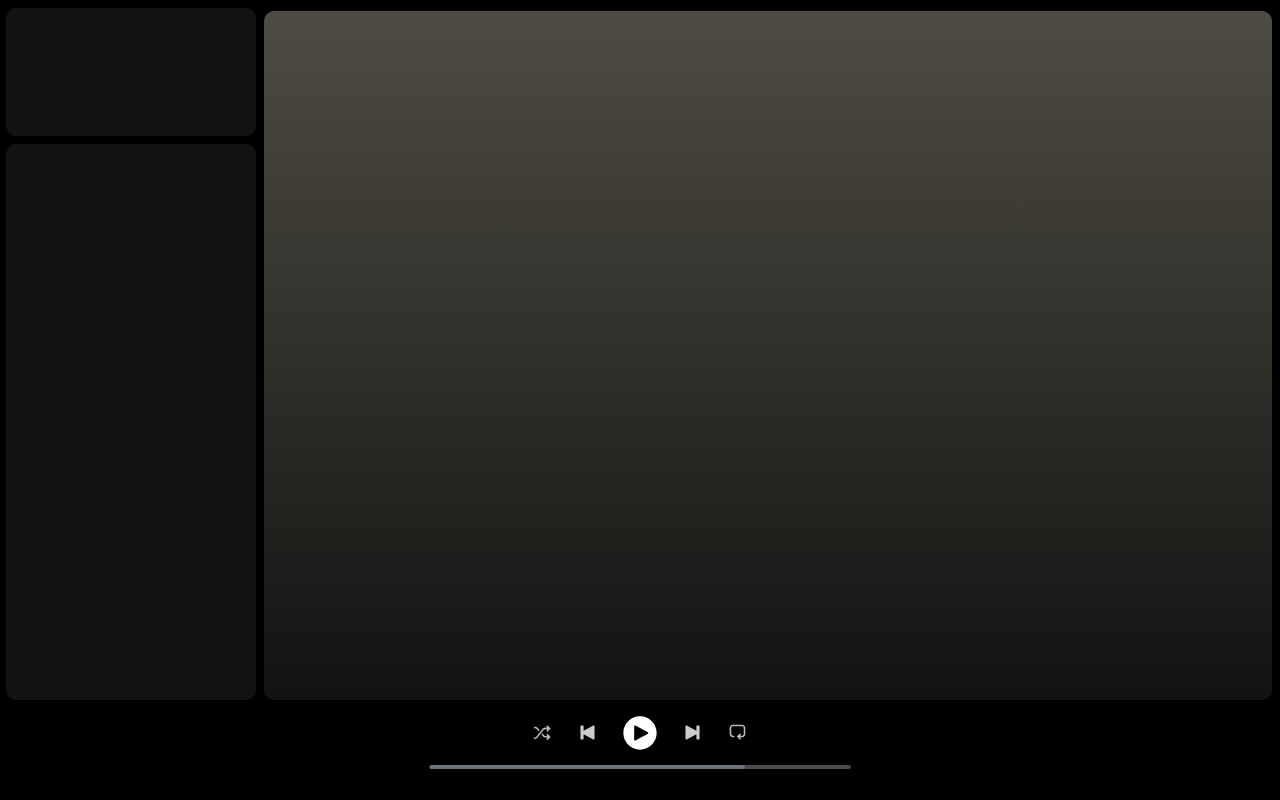
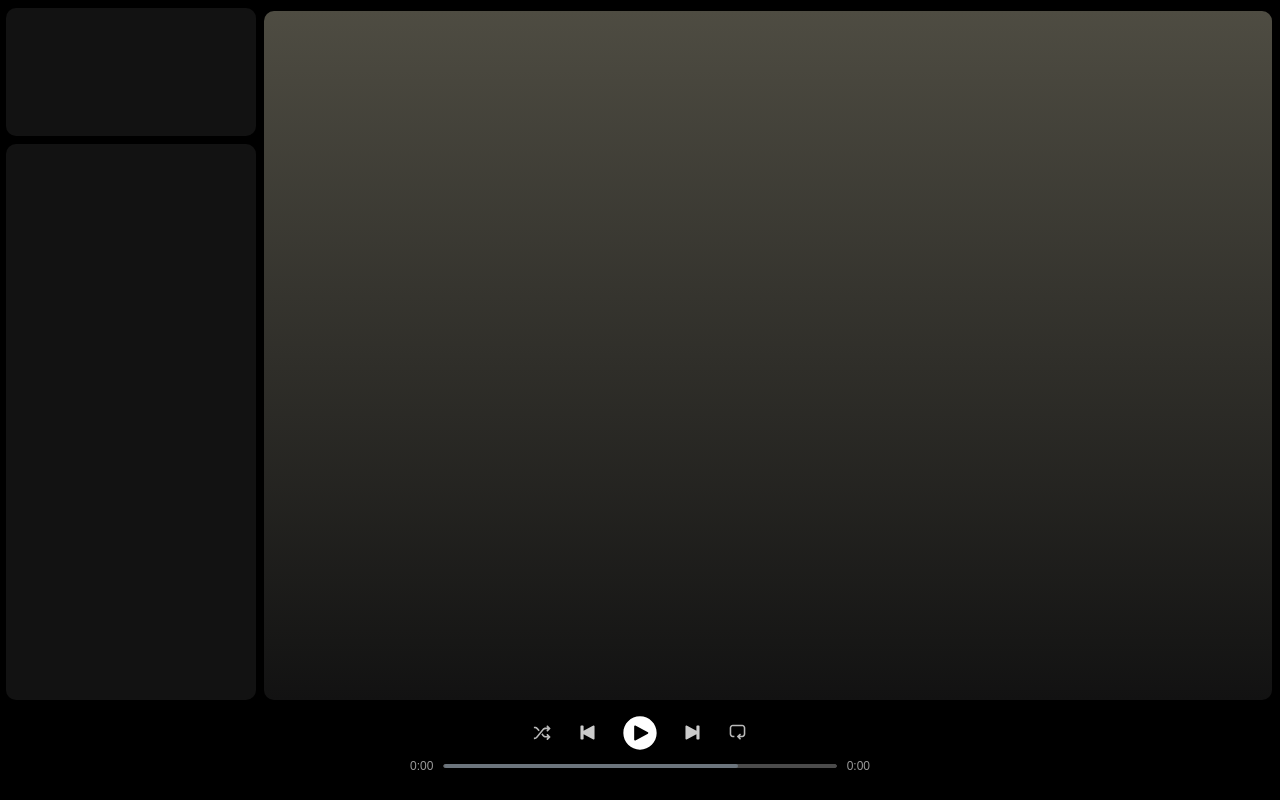
Before and after one commit to jdvictoria/spooftify, a React (Create React App) app: page / in a window 1280 px wide. Built offline with nearby package versions, Linux system fonts and the light colour scheme.

Commit message:
Implement Timer Skeleton

```diff
--- a/src/components/atoms/player_button/index.tsx
+++ b/src/components/atoms/player_button/index.tsx
@@ -1,6 +1,6 @@
 import React, {useState} from 'react';
+import styled from "styled-components";
 import {Tooltip} from "@mui/joy";
-import {StyledButton} from "../../../styles/buttons";
 
 import PrevNormal from '../../../assets/icons/prev_normal.svg';
 import PrevHover from '../../../assets/icons/prev_hover.svg';
@@ -22,6 +22,7 @@ import ShuffleHover from '../../../assets/icons/shuffle_hover.svg';
 import ShuffleClicked from '../../../assets/icons/shuffle_clicked.svg';
 import ShuffleClickedHover from '../../../assets/icons/shuffle_clicked_hover.svg'
 
+export const StyledButton = styled.img``;
 
 export function PlayerButton(props: {meta: string}){
     const [isHovered, setIsHovered] = useState(false);
@@ -63,6 +64,8 @@ export function PlayerButton(props: {meta: string}){
                 onMouseLeave={() => setIsHovered(false)}
                 onClick={handleClick}
                 style={{
+                    marginLeft: 10,
+                    marginRight: 10,
                     maxHeight: props.meta === 'play' ? '40px' : '25px',
                     maxWidth: props.meta === 'play' ? '40px' : '25px'
                 }}
--- a/src/components/organisms/player/index.tsx
+++ b/src/components/organisms/player/index.tsx
@@ -7,12 +7,21 @@ import styled from "styled-components";
 export const CenterNav = styled.div`
   flex-direction: column;
 
-  min-width: 33%;
+  min-width: 37.5%;
   height: 100%;
 
   justify-content: center;
   align-items: center;
 `;
+
+export const ProgressTimer = styled.span`
+  color: #999999;
+  font-size: 12px;
+  font-family: "Circular Book",sans-serif;
+
+  margin-right: 10px;
+  margin-left: 10px;
+`
 
 export function Player(props: {isLocal: boolean}){
     return(
@@ -26,7 +35,13 @@ export function Player(props: {isLocal: boolean}){
                    <PlayerButton meta={'repeat'}/>
                </CenterButtonsGrid>
                <CenterProgressGrid>
+                   <ProgressTimer>
+                       0:00
+                   </ProgressTimer>
                    <LinearProgress determinate color='neutral' value={75} size='sm'/>
+                   <ProgressTimer>
+                       0:00
+                   </ProgressTimer>
                </CenterProgressGrid>
            </CenterNav>
        </StyledDiv>
--- a/src/styles/buttons.js
+++ /dev/null
@@ -1,6 +0,0 @@
-import styled from "styled-components";
-
-export const StyledButton = styled.img`
-  margin-left: 10px;
-  margin-right: 10px;
-`
--- a/src/styles/container.js
+++ b/src/styles/container.js
@@ -18,7 +18,7 @@ export const CenterButtonsGrid = styled.div`
   flex-direction: row;
 
   margin-top: 12.5px;
-  margin-bottom: 12.5px;
+  margin-bottom: 6.25px;
 
   justify-content: center;
   align-items: center;
```
